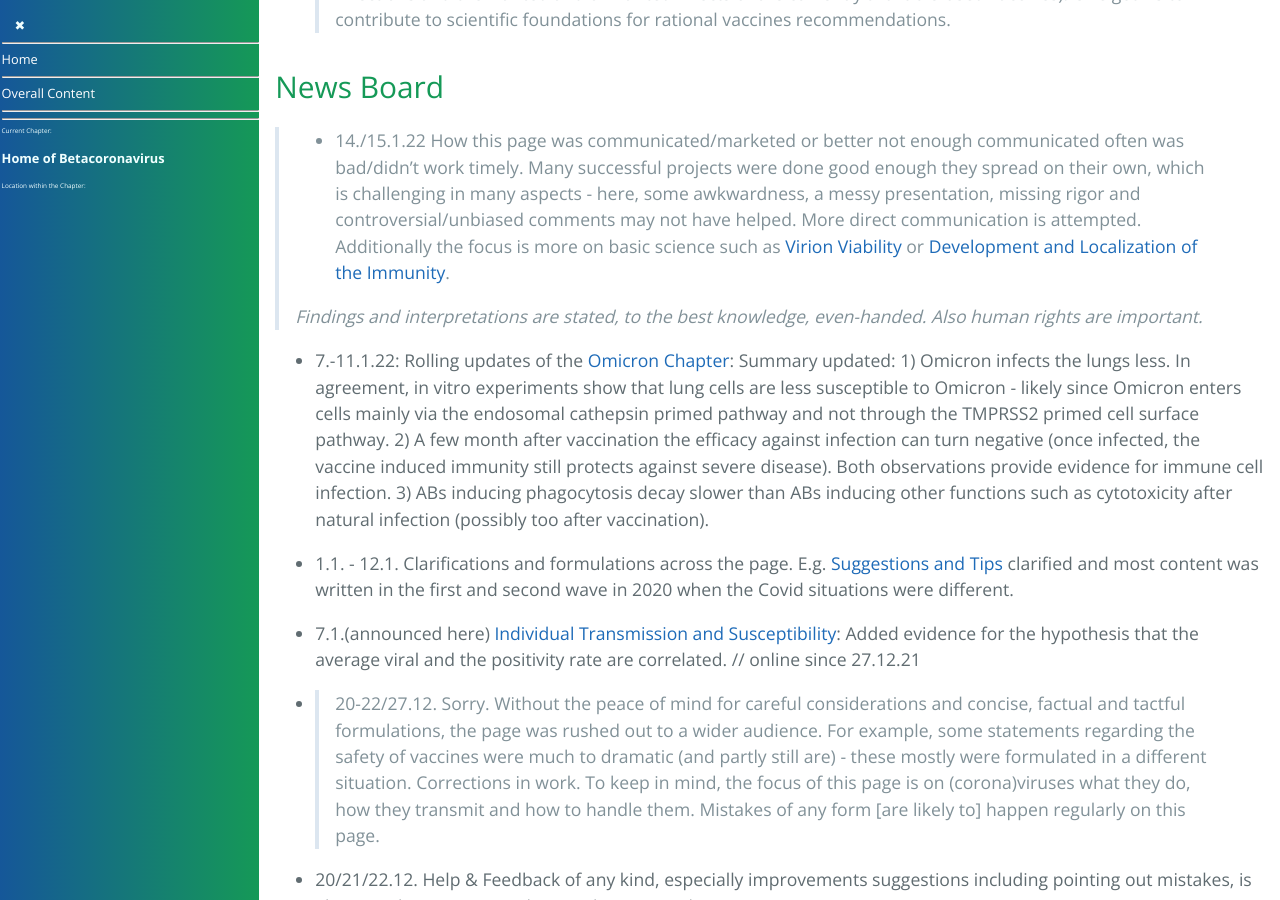
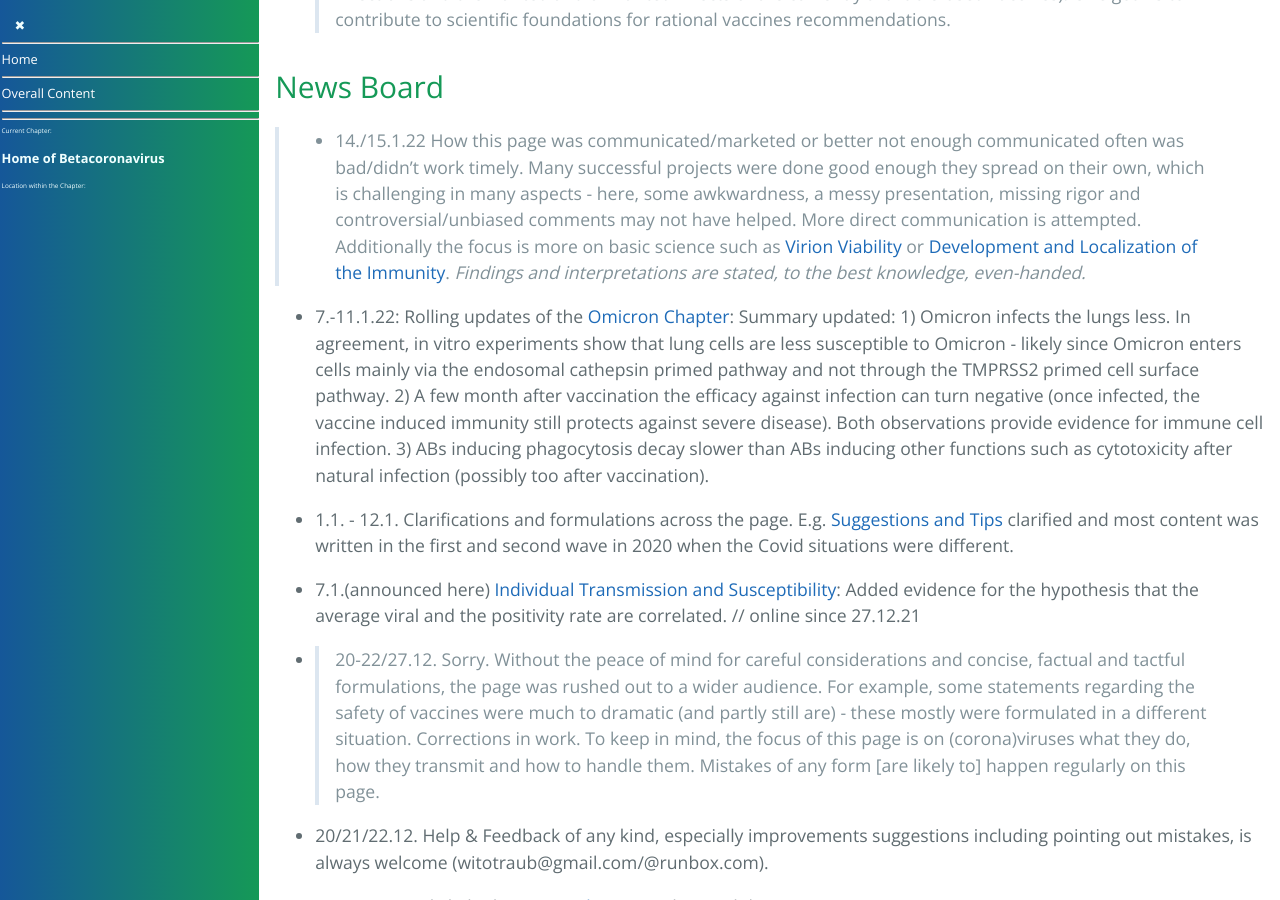
Before and after one commit to forestgrape/coronavirus, a Jekyll site: the page built from index.md, in a window 1280 px wide and 900 px high, scrolled down 2486 px. Built offline with Jekyll 4.4.1, drawn with Linux system fonts in a browser that asks for light colours; our own code applies the rules of GitHub Pages for plain Markdown files.

Commit message:
formulations

```diff
--- a/index.md
+++ b/index.md
@@ -71,9 +71,8 @@
 <!-- 5.12.21: As RNA vaccines turned out they don't tame SARS-CoV-2, from a coronavirus perspective alone the benefits of mass vaccination unclear.-->
 
 
-> - 14./15.1.22  How this page was communicated/marketed or better not enough communicated often was bad/didn't work timely. Many successful projects were done good enough they spread on their own, which is challenging in many aspects - here, some awkwardness, a messy presentation, missing rigor and controversial/unbiased comments may not have helped. More direct communication is attempted. Additionally the focus is more on basic science such as [Virion Viability](2_biological/virion_viability.md) or [Development and Localization of the Immunity](4_immunological/ontogenesis_and_locality_of_immunity.md).
->
-> *Findings and interpretations are stated, to the best knowledge, even-handed. Also human rights are important.*
+> - 14./15.1.22  How this page was communicated/marketed or better not enough communicated often was bad/didn't work timely. Many successful projects were done good enough they spread on their own, which is challenging in many aspects - here, some awkwardness, a messy presentation, missing rigor and controversial/unbiased comments may not have helped. More direct communication is attempted. Additionally the focus is more on basic science such as [Virion Viability](2_biological/virion_viability.md) or [Development and Localization of the Immunity](4_immunological/ontogenesis_and_locality_of_immunity.md). *Findings and interpretations are stated, to the best knowledge, even-handed.*
+
 
 - 7.-11.1.22: Rolling updates of the [Omicron Chapter](2_biological/omicron.md): Summary updated: 1) Omicron infects the lungs less. In agreement, in vitro experiments show that lung cells are less susceptible to Omicron - likely since Omicron enters cells mainly via the endosomal cathepsin primed pathway and not through the TMPRSS2 primed cell surface pathway. 2) A few month after vaccination the efficacy against infection can turn negative (once infected, the vaccine induced immunity still protects against severe disease). Both observations provide evidence for immune cell infection. 3) ABs inducing phagocytosis decay slower than ABs inducing other functions such as cytotoxicity after natural infection (possibly too after vaccination).
 
```
